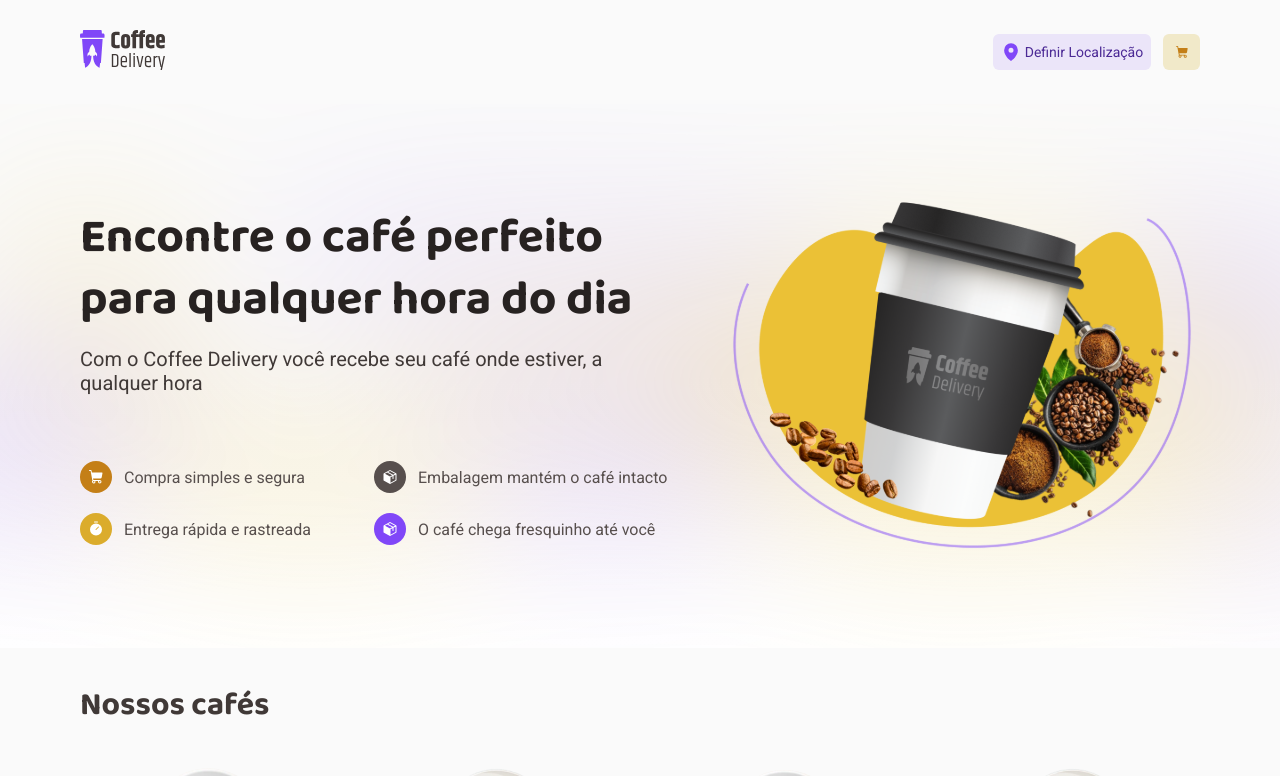
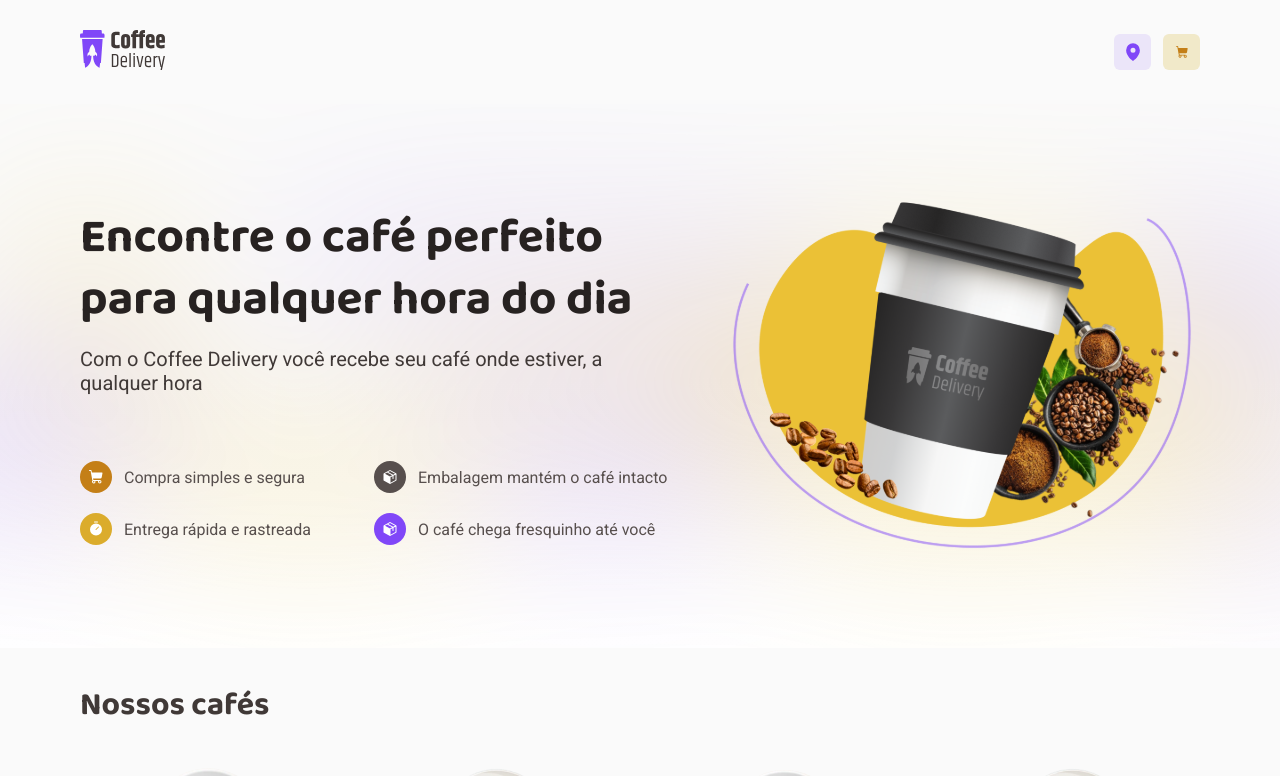
Before and after one commit to DJeanS03/Coffee-Delivery---ignite, a React (Vite) app: page / in a window 1280 px wide. Shown: the top 776 px of the page. Built offline with nearby package versions, Linux system fonts and the light colour scheme; no server answers.

Commit message:
test commit

```diff
--- a/src/components/Header/index.tsx
+++ b/src/components/Header/index.tsx
@@ -19,7 +19,7 @@
         <HeaderButtonContainer>
           <HeaderButton variant="purple">
             <MapPin size={20} weight="fill" />
-            {location ? location : "Definir Localização"}
+            {/* {location ? location : "Definir Localização"} */}
           </HeaderButton>
 
           <NavLink to={"/checkout"}>
```
